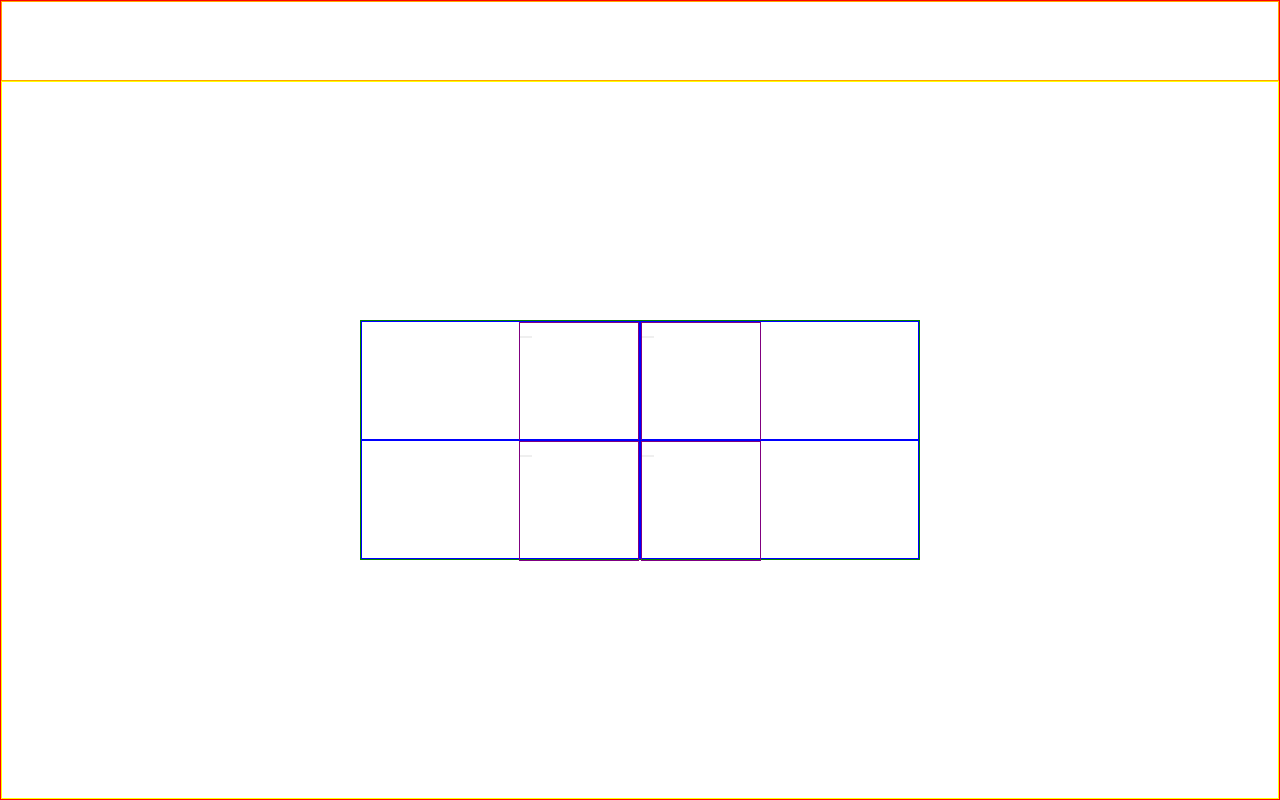
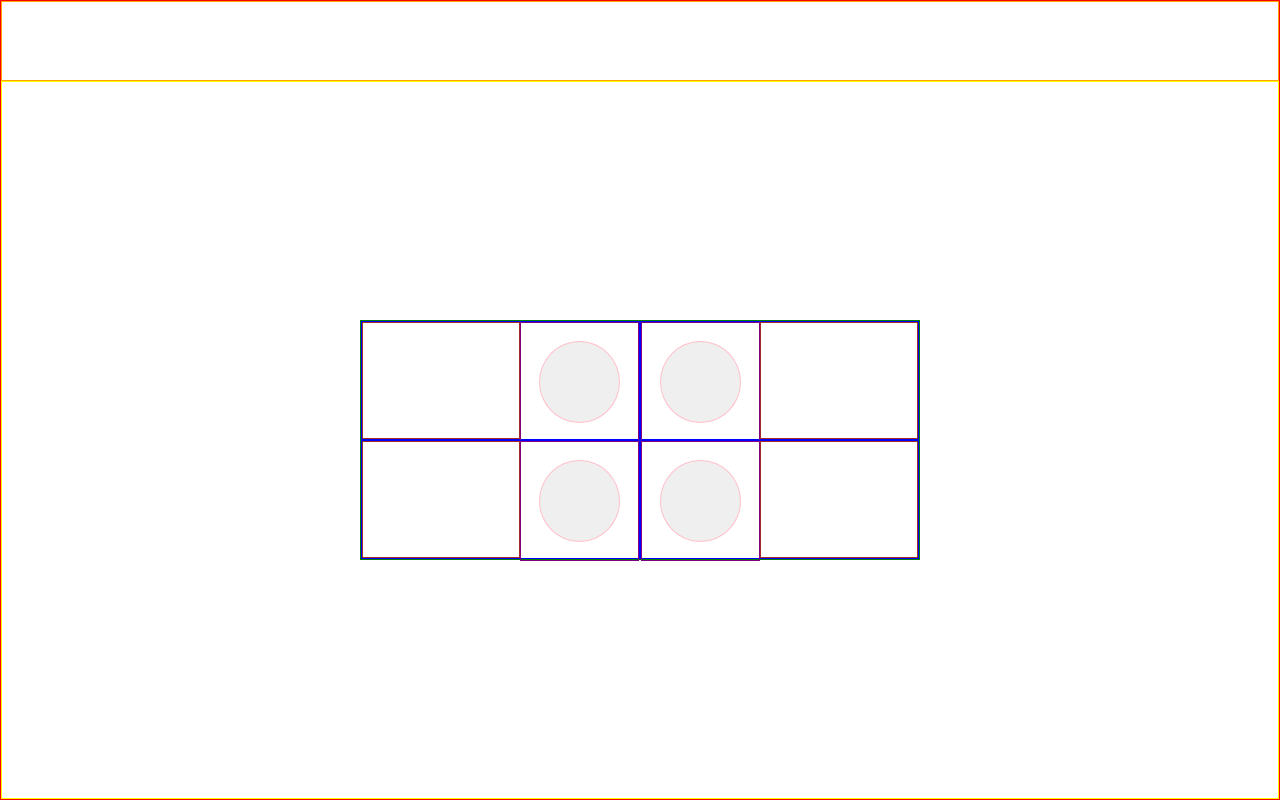
Before and after one commit to michaelfoland/portfolio, a website: page src/index.html in a window 1280 px wide. Drawn offline with Linux system fonts and the light colour scheme.

Commit message:
Finish layout for .nav--centered

```diff
--- a/src/css/layout.css
+++ b/src/css/layout.css
@@ -26,6 +26,20 @@ header {
   border: solid 1px purple;
   box-sizing: border-box;
 }
+
+.nav__button {
+  border: solid 1px pink;
+  box-sizing: border-box;
+}
+
+.nav__button-heading {
+  border: solid 1px brown;
+  box-sizing: border-box;
+}
+
+/* ====================
+=== END DEV BORDERS ===
+==================== */
 
 body {
   height: 100vh;
@@ -159,7 +173,48 @@ main {
 === NAV__BUTTON-CONTAINER ===
 ========================== */
 
+.nav__button-container {
+  position: relative;
+}
+
 .nav--centered .nav__button-container {
   height: var(--button-container-height);
   width: var(--button-container-height);
 }
+
+/* ================
+=== NAV__BUTTON ===
+================ */
+
+.nav__button {
+  position: absolute;
+  border-radius: 50%;
+}
+
+/* NOT SURE ABOUT DOING IT THIS WAY */
+.nav--centered:not(.nav--highlighted) .nav__button {
+  width: 70%;
+  height: 70%;
+  margin: 15% 0 0 15%;
+}
+
+.nav--centered.nav--highlighted .nav__button.nav__button--highlighted {
+  width: 100%;
+  height: 100%;
+  margin: 0;
+}
+
+.nav--centered.nav--highlighted .nav__button:not(.nav__button--highlighted) {
+  width: 50%;
+  height: 50%;
+  margin: 25% 0 0 25%;
+}
+
+/* ========================
+=== NAV__BUTTON-HEADING ===
+======================== */
+
+.nav__button-heading {
+  display: inline-block; /* or block? */
+  width: var(--button-heading-width);
+}
```
